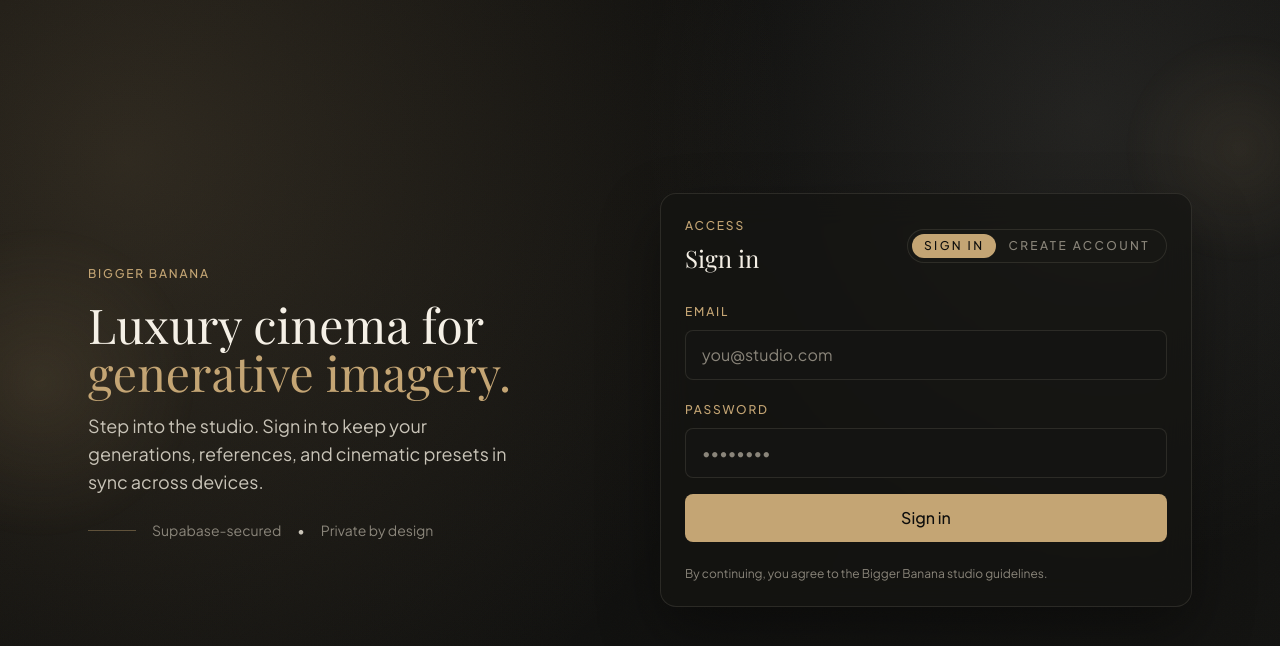
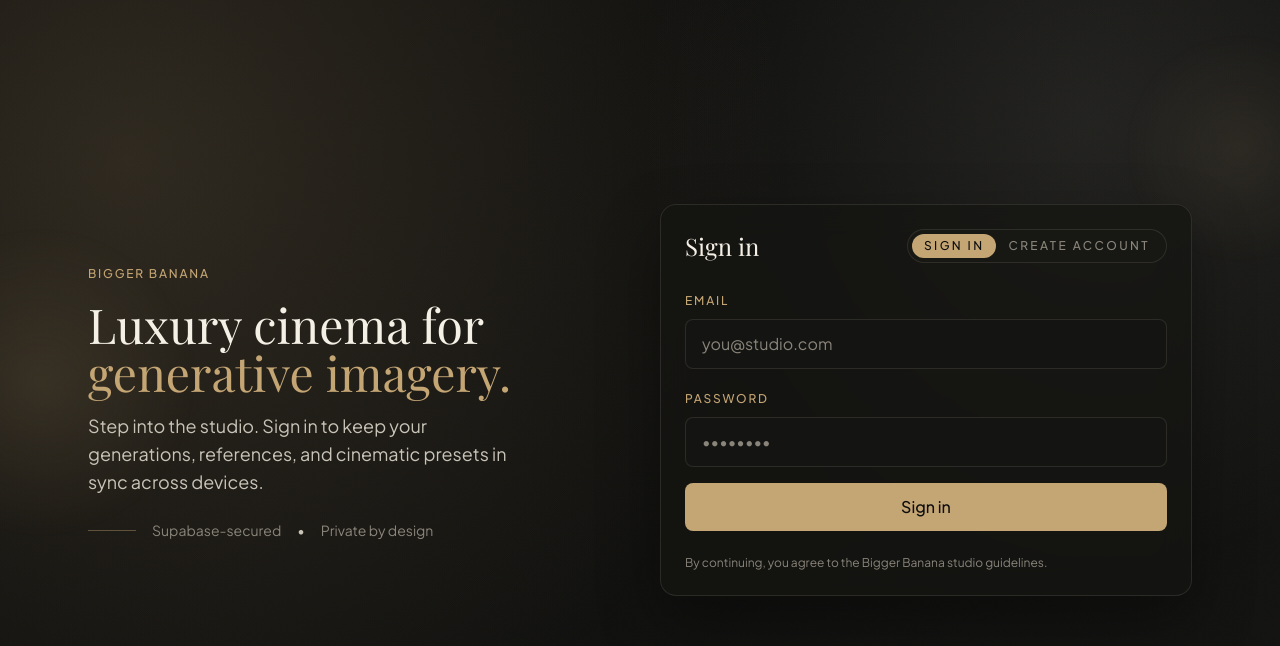
Before and after one commit to geraldho81/bigger-banana, a Next.js app: page /login in a window 1280 px wide. Shown: the top 646 px of the page. Built offline with nearby package versions, Linux system fonts and the light colour scheme; no server answers; a web font is replaced by a local one.

Commit message:
Remove access label from login header

```diff
--- a/app/(auth)/login/page.tsx
+++ b/app/(auth)/login/page.tsx
@@ -134,8 +134,7 @@ export default function LoginPage() {
           <div className="auth-panel">
             <div className="flex items-center justify-between">
               <div>
-                <p className="label-gold">Access</p>
-                <h2 className="mt-2 font-display text-2xl text-text-primary">
+                <h2 className="font-display text-2xl text-text-primary">
                   {mode === 'confirm' ? 'Confirm your email' : MODE_LABELS[mode]}
                 </h2>
               </div>
```
